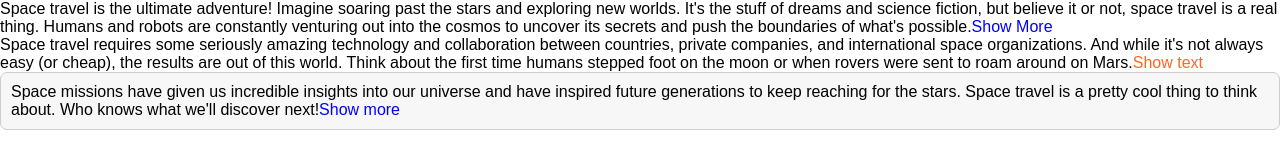
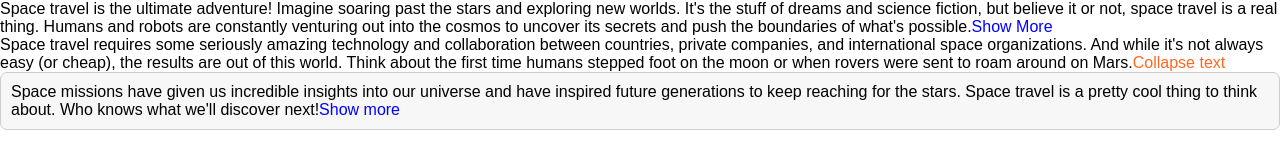
Before and after one commit to Marcofa87/Text-expander, a React (Create React App) app: page / in a window 1280 px wide. Shown: the top 160 px of the page. Built offline with nearby package versions, Linux system fonts and the light colour scheme.

Commit message:
Added function handleOpen and state for showing and collapsing

```diff
--- a/src/App.js
+++ b/src/App.js
@@ -5,29 +5,30 @@ export default function App() {
   const [show, setShow] = useState(true);
   function handleOpen() {
     setShow(!show);
-
-    console.log("ciao");
   }
   return (
     <div>
-      {show && (
       <TextExpander
         buttonColor="blue"
         expandButtonText="Show More"
+        collapseButtonText="Show Less"
         onHandleOpen={handleOpen}
+        expanded={true}
       >
         Space travel is the ultimate adventure! Imagine soaring past the stars
-          and exploring new worlds. It's the stuff of dreams and science
-          fiction, but believe it or not, space travel is a real thing. Humans
-          and robots are constantly venturing out into the cosmos to uncover its
-          secrets and push the boundaries of what's possible.
+        and exploring new worlds. It's the stuff of dreams and science fiction,
+        but believe it or not, space travel is a real thing. Humans and robots
+        are constantly venturing out into the cosmos to uncover its secrets and
+        push the boundaries of what's possible.
       </TextExpander>
-      )}
+
       <TextExpander
         collapsedNumWords={20}
         expandButtonText="Show text"
         collapseButtonText="Collapse text"
         buttonColor="#ff6622"
+        onHandleOpen={handleOpen}
+        expanded={false}
       >
         Space travel requires some seriously amazing technology and
         collaboration between countries, private companies, and international
@@ -36,10 +37,11 @@ export default function App() {
         foot on the moon or when rovers were sent to roam around on Mars.
       </TextExpander>
       <TextExpander
-        expanded={true}
         className="box"
         expandButtonText="Show more"
+        collapseButtonText="Show Less"
         buttonColor="blue"
+        expanded={true}
       >
         Space missions have given us incredible insights into our universe and
         have inspired future generations to keep reaching for the stars. Space
@@ -70,7 +72,7 @@ function TextExpander({
       <div className={className}>
         {children}
         <span role="button" style={styleText} onClick={onHandleOpen}>
-          {expandButtonText}
+          {expanded ? expandButtonText : collapseButtonText}
         </span>
       </div>
     </>
```
Lines whose indentation alone changed are shown as unchanged.
